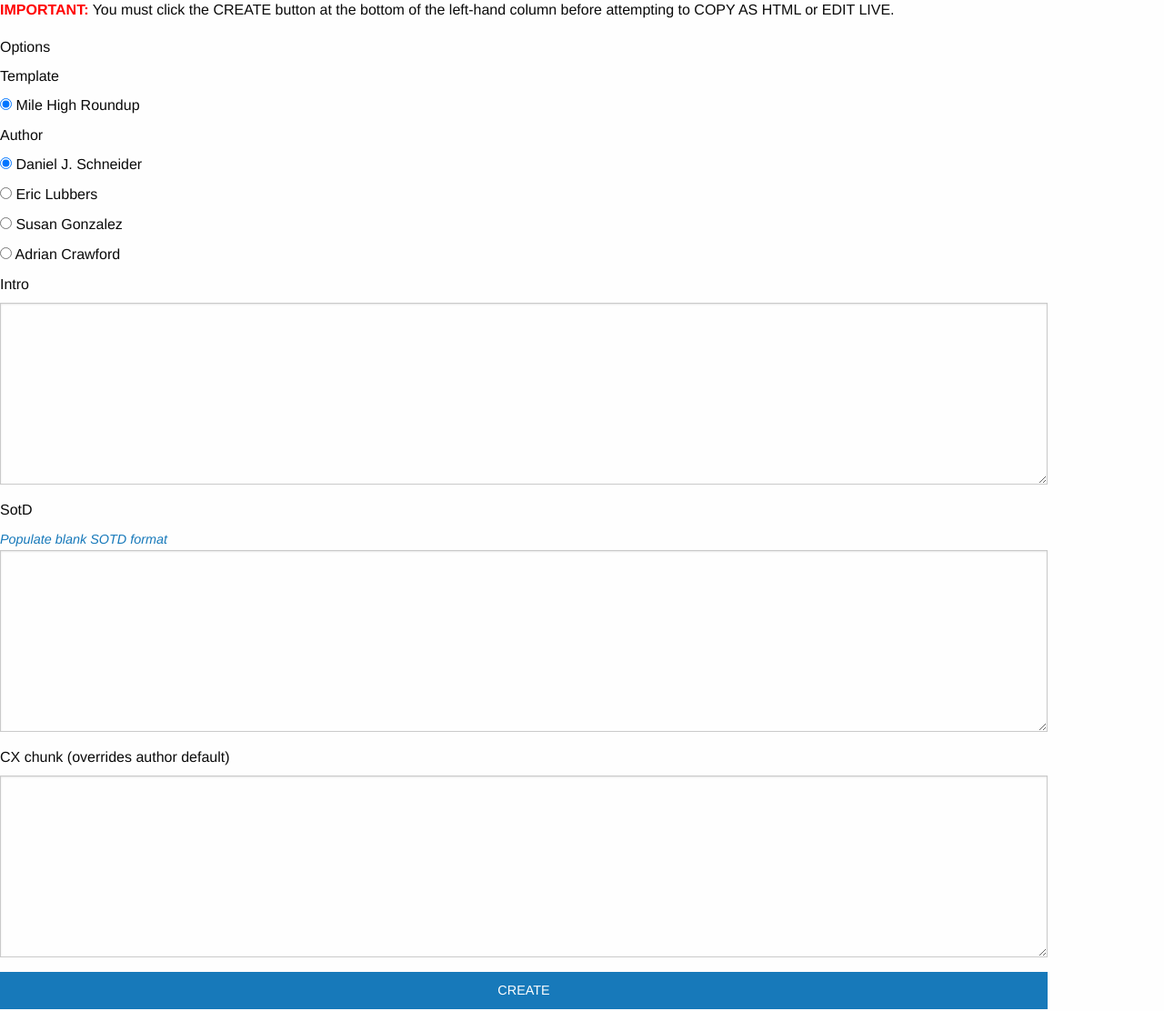
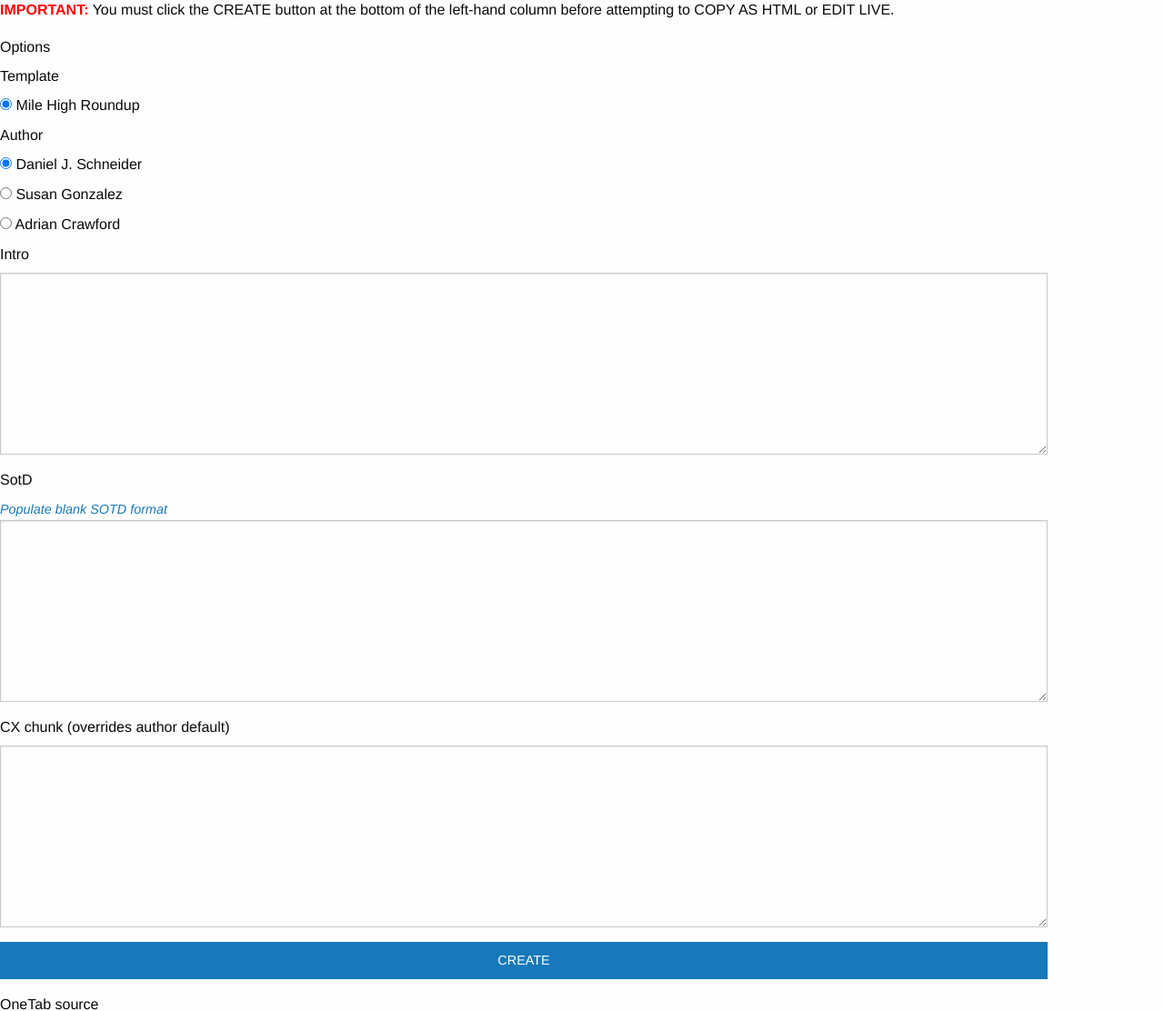
Before and after one commit to denverpost/rup, a PHP site: page /edit.php in a window 1280 px wide. Shown: the part 269-1381 px from the top of the page at 91% size. Run offline with PHP 8.4, Linux system fonts and the light colour scheme; data that the repository does not hold is empty; some libraries are stand-ins or nearby versions.

Commit message:
Remove lubbers checkbox, too

```diff
--- a/edit.php
+++ b/edit.php
@@ -318,7 +318,6 @@ if ($blank == true || !empty($_POST)) {
 								<legend> Author </legend>
 								<?php if (!$byline_text_file) { ?>
 								<input type="radio" name="authors" value="schneider" <?php echo $schcheck; ?>> Daniel J. Schneider<br />
-								<input type="radio" name="authors" value="lubbers" <?php echo $lubcheck; ?>> Eric Lubbers<br />
 								<input type="radio" name="authors" value="gonzalez" <?php echo $goncheck; ?>> Susan Gonzalez<br />
 								<input type="radio" name="authors" value="crawford" <?php echo $cracheck; ?>> Adrian Crawford
 								<?php } else { ?>
```
